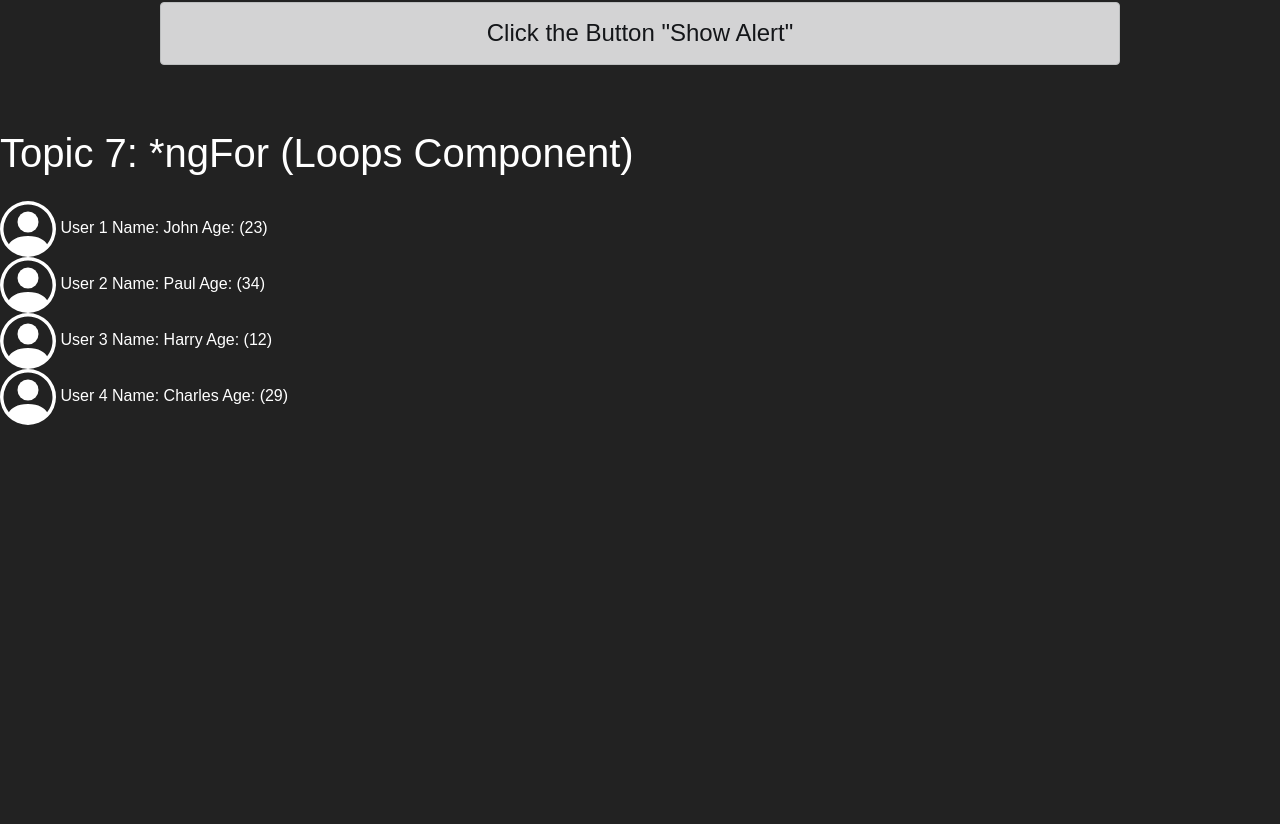
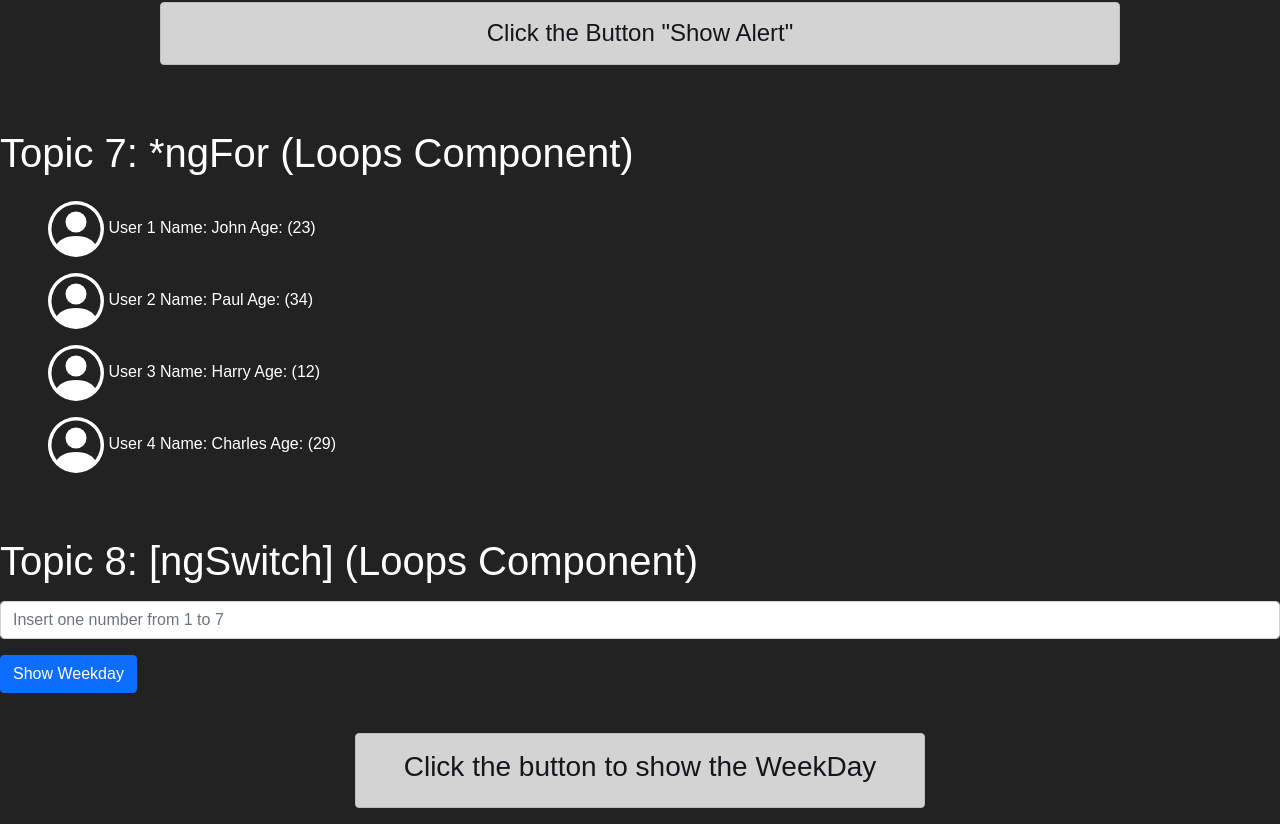
Before and after one commit to abrahamTech/Angular-BasicTopics, an Angular app: page / in a window 1280 px wide. Shown: the part 1582-2406 px from the top of the page. Before the commit the page ends 2023 px from the top, so only its background shows below. Built offline with nearby package versions, Linux system fonts and the light colour scheme.

Commit message:
Switch Topic has been added to Loops Component

```diff
--- a/projects/basic-concepts/src/app/loops/loops.component.html
+++ b/projects/basic-concepts/src/app/loops/loops.component.html
@@ -1,7 +1,7 @@
 <h1>Topic 7: *ngFor (Loops Component)</h1>
 
 <ul class="list-unstyled mt-4">
-    <li *ngFor="let userVar of users; let i = index">
+    <li class="mx-5 my-3" *ngFor="let userVar of users; let i = index">
         <svg xmlns="http://www.w3.org/2000/svg" width="56" height="56" fill="currentColor" viewBox="0 0 16 16">
             <path d="M11 6a3 3 0 1 1-6 0 3 3 0 0 1 6 0z"/>
             <path fill-rule="evenodd" d="M0 8a8 8 0 1 1 16 0A8 8 0 0 1 0 8zm8-7a7 7 0 0 0-5.468 11.37C3.242 11.226 4.805 10 8 10s4.757 1.225 5.468 2.37A7 7 0 0 0 8 1z"/>
@@ -11,3 +11,32 @@
         {{"Name: " + userVar.name}} Age: ({{userVar.age}})
     </li>
 </ul>
+
+<br><br>
+<h1 class="mb-3">Topic 8: [ngSwitch] (Loops Component)</h1>
+
+<input type="text" class="form-control mb-3" placeholder="Insert one number from 1 to 7" #weekDay>
+<button class="btn btn-primary mb-3" (click)="day = weekDay.value">
+    Show Weekday
+</button>
+
+<div class="d-flex justify-content-center align-items-center gap-2" [ngSwitch]="day" *ngIf="day; else message">
+    <p class="m-0">Weekday: </p>
+    <h4 class="m-0" *ngSwitchCase="1">Monday</h4>
+    <h4 class="m-0" *ngSwitchCase="2">Tuesday</h4>
+    <h4 class="m-0" *ngSwitchCase="3">Wednesday</h4>
+    <h4 class="m-0" *ngSwitchCase="4">Thursday</h4>
+    <h4 class="m-0" *ngSwitchCase="5">Friday</h4>
+    <h4 class="m-0" *ngSwitchCase="6">Saturday</h4>
+    <h4 class="m-0" *ngSwitchCase="7">Sunday</h4>
+    <h4 class="m-0" *ngSwitchDefault>Invalid value</h4>
+</div>
+
+<ng-template #message>
+
+    <div class="d-flex justify-content-center mt-4">
+        <div class="alert alert-dark px-5">
+            <h3>Click the button to show the WeekDay</h3>
+        </div>
+    </div>
+</ng-template>
--- a/projects/basic-concepts/src/app/loops/loops.component.ts
+++ b/projects/basic-concepts/src/app/loops/loops.component.ts
@@ -15,4 +15,6 @@ export class LoopsComponent {
     {name: "Harry", age: 12},
     {name: "Charles", age: 29}
   ];
+
+  day?: string;
 }
```
